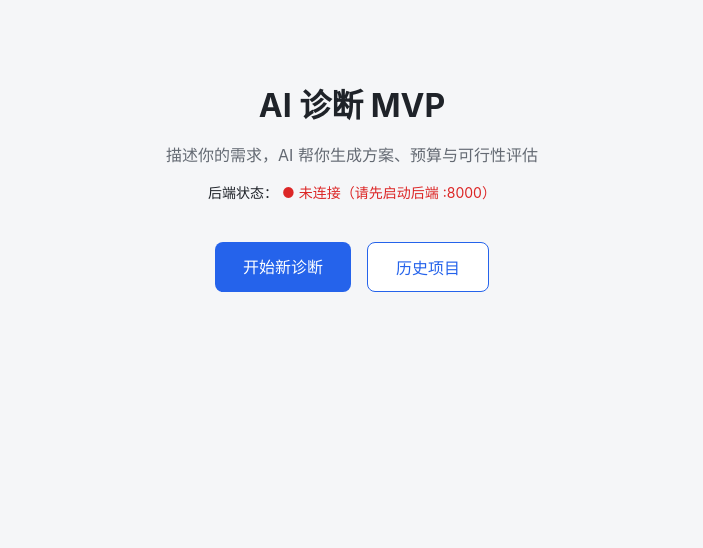
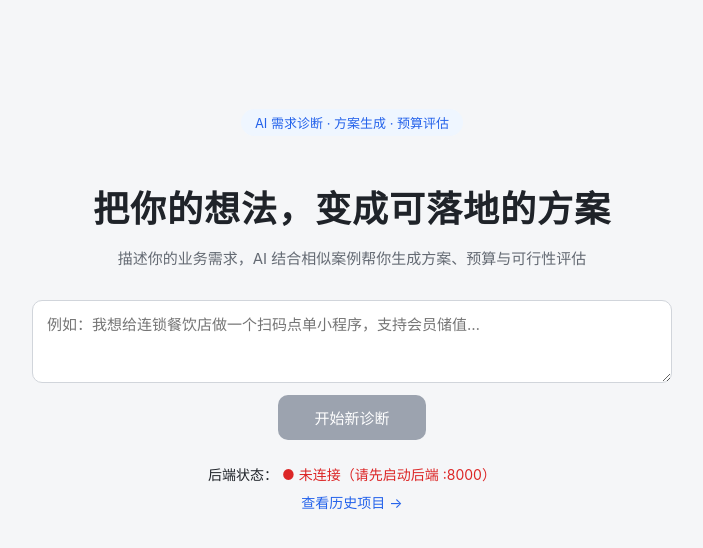
Before and after one commit to xiguaxiaotong/ai-diagnosis-mvp, a Next.js app in the folder frontend/: page / in a window 1280 px wide. Shown: the top 548 px of the page, without its empty margins (288-991 px from the left). Built offline with nearby package versions, Linux system fonts and the light colour scheme; no server answers.

Commit message:
Week5 Day1: 前端首页改造（开始新诊断创建项目并跳转）+ 历史项目列表页优化

```diff
--- a/frontend/app/page.tsx
+++ b/frontend/app/page.tsx
@@ -1,11 +1,15 @@
 "use client";
 
-import Link from "next/link";
+import { useRouter } from "next/navigation";
 import { useEffect, useState } from "react";
-import { API_BASE } from "../lib/api";
+import { api, API_BASE } from "../lib/api";
 
 export default function Home() {
+  const router = useRouter();
+  const [idea, setIdea] = useState("");
   const [backendOk, setBackendOk] = useState<boolean | null>(null);
+  const [creating, setCreating] = useState(false);
+  const [error, setError] = useState<string | null>(null);
 
   // 联调：检测后端健康状态
   useEffect(() => {
@@ -14,13 +18,108 @@ export default function Home() {
       .catch(() => setBackendOk(false));
   }, []);
 
+  // 创建新诊断项目：title 取想法前 20 字，raw_idea 存全文
+  async function startDiagnosis() {
+    const text = idea.trim();
+    if (!text || creating) return;
+    setCreating(true);
+    setError(null);
+    try {
+      const project = await api<{ id: number }>("/api/projects", {
+        method: "POST",
+        body: JSON.stringify({ title: text.slice(0, 20), raw_idea: text }),
+      });
+      router.push(`/chat/${project.id}`);
+    } catch (e) {
+      setError(String(e));
+      setCreating(false);
+    }
+  }
+
   return (
-    <main style={{ maxWidth: 720, margin: "80px auto", textAlign: "center" }}>
-      <h1 style={{ fontSize: 32, marginBottom: 12 }}>AI 诊断 MVP</h1>
-      <p style={{ color: "#646a73", marginBottom: 16 }}>
-        描述你的需求，AI 帮你生成方案、预算与可行性评估
+    <main
+      style={{
+        maxWidth: 720,
+        margin: "0 auto",
+        padding: "96px 16px 64px",
+        textAlign: "center",
+      }}
+    >
+      <p
+        style={{
+          display: "inline-block",
+          fontSize: 13,
+          color: "#2563eb",
+          background: "#eff6ff",
+          borderRadius: 999,
+          padding: "4px 14px",
+          marginBottom: 20,
+        }}
+      >
+        AI 需求诊断 · 方案生成 · 预算评估
       </p>
-      <p style={{ marginBottom: 40, fontSize: 14 }}>
+      <h1 style={{ fontSize: 36, marginBottom: 12, letterSpacing: 1 }}>
+        把你的想法，变成可落地的方案
+      </h1>
+      <p style={{ color: "#646a73", marginBottom: 32, fontSize: 15 }}>
+        描述你的业务需求，AI 结合相似案例帮你生成方案、预算与可行性评估
+      </p>
+
+      <div
+        style={{
+          display: "flex",
+          gap: 12,
+          maxWidth: 640,
+          margin: "0 auto 12px",
+        }}
+      >
+        <textarea
+          value={idea}
+          onChange={(e) => setIdea(e.target.value)}
+          onKeyDown={(e) => {
+            if (e.key === "Enter" && !e.shiftKey) {
+              e.preventDefault();
+              startDiagnosis();
+            }
+          }}
+          placeholder="例如：我想给连锁餐饮店做一个扫码点单小程序，支持会员储值…"
+          rows={3}
+          style={{
+            flex: 1,
+            padding: "12px 14px",
+            fontSize: 15,
+            border: "1px solid #d1d5db",
+            borderRadius: 10,
+            resize: "vertical",
+            outline: "none",
+            fontFamily: "inherit",
+          }}
+        />
+      </div>
+      <div style={{ marginBottom: 24 }}>
+        <button
+          onClick={startDiagnosis}
+          disabled={!idea.trim() || creating || backendOk === false}
+          style={{
+            padding: "12px 36px",
+            fontSize: 15,
+            background: backendOk === false ? "#9ca3af" : "#2563eb",
+            color: "#fff",
+            border: "none",
+            borderRadius: 10,
+            cursor:
+              !idea.trim() || creating || backendOk === false
+                ? "not-allowed"
+                : "pointer",
+          }}
+        >
+          {creating ? "创建中…" : "开始新诊断"}
+        </button>
+      </div>
+
+      {error && <p style={{ color: "#dc2626", fontSize: 14 }}>创建失败：{error}</p>}
+
+      <p style={{ marginBottom: 8, fontSize: 14 }}>
         后端状态：{" "}
         {backendOk === null ? (
           <span style={{ color: "#646a73" }}>检测中…</span>
@@ -30,33 +129,13 @@ export default function Home() {
           <span style={{ color: "#dc2626" }}>● 未连接（请先启动后端 :8000）</span>
         )}
       </p>
-      <div style={{ display: "flex", gap: 16, justifyContent: "center" }}>
-        <Link
-          href="/chat/new"
-          style={{
-            padding: "12px 28px",
-            background: "#2563eb",
-            color: "#fff",
-            borderRadius: 8,
-            textDecoration: "none",
-          }}
-        >
-          开始新诊断
-        </Link>
-        <Link
-          href="/projects"
-          style={{
-            padding: "12px 28px",
-            background: "#fff",
-            color: "#2563eb",
-            border: "1px solid #2563eb",
-            borderRadius: 8,
-            textDecoration: "none",
-          }}
-        >
-          历史项目
-        </Link>
-      </div>
+
+      <a
+        href="/projects"
+        style={{ color: "#2563eb", fontSize: 14, textDecoration: "none" }}
+      >
+        查看历史项目 →
+      </a>
     </main>
   );
 }
```
Also changed, not shown: frontend/app/projects/page.tsx (+17 -22 lines), 2 other files (tests, documents, lock files or other folders).
